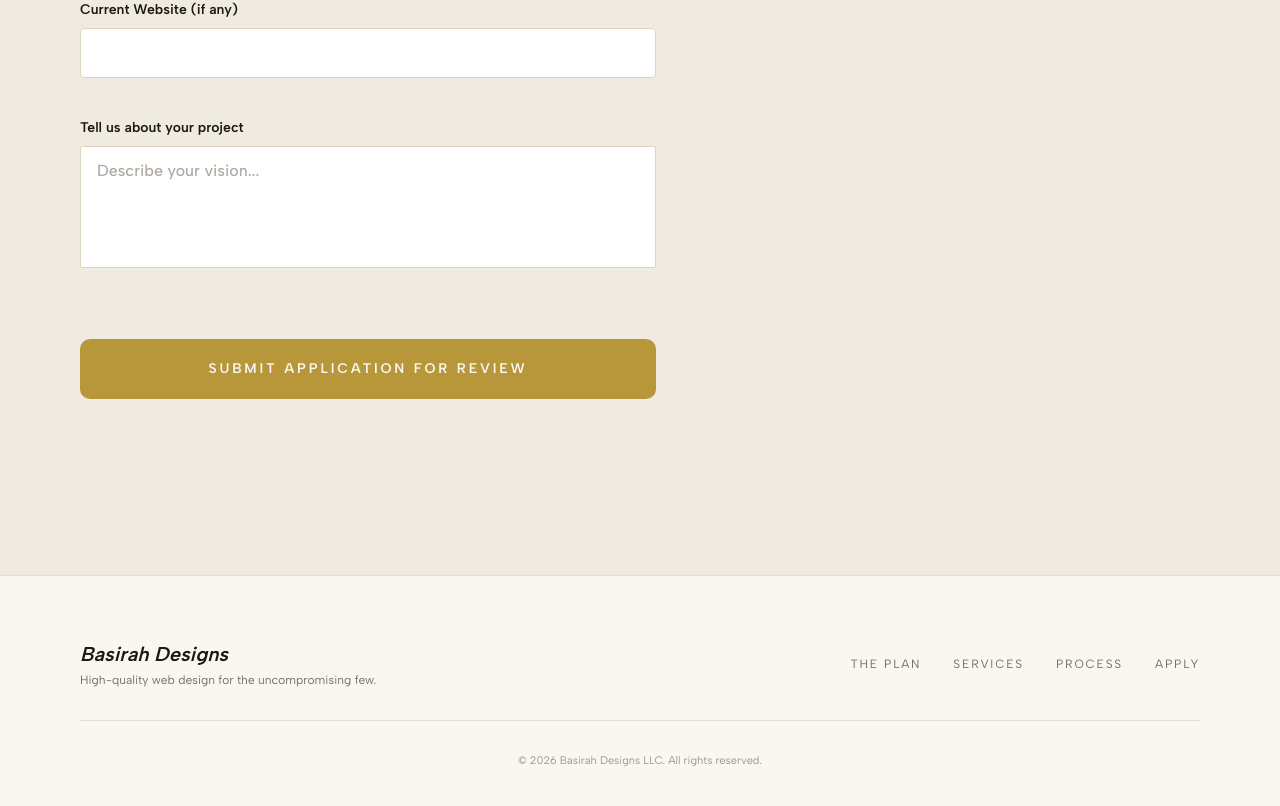
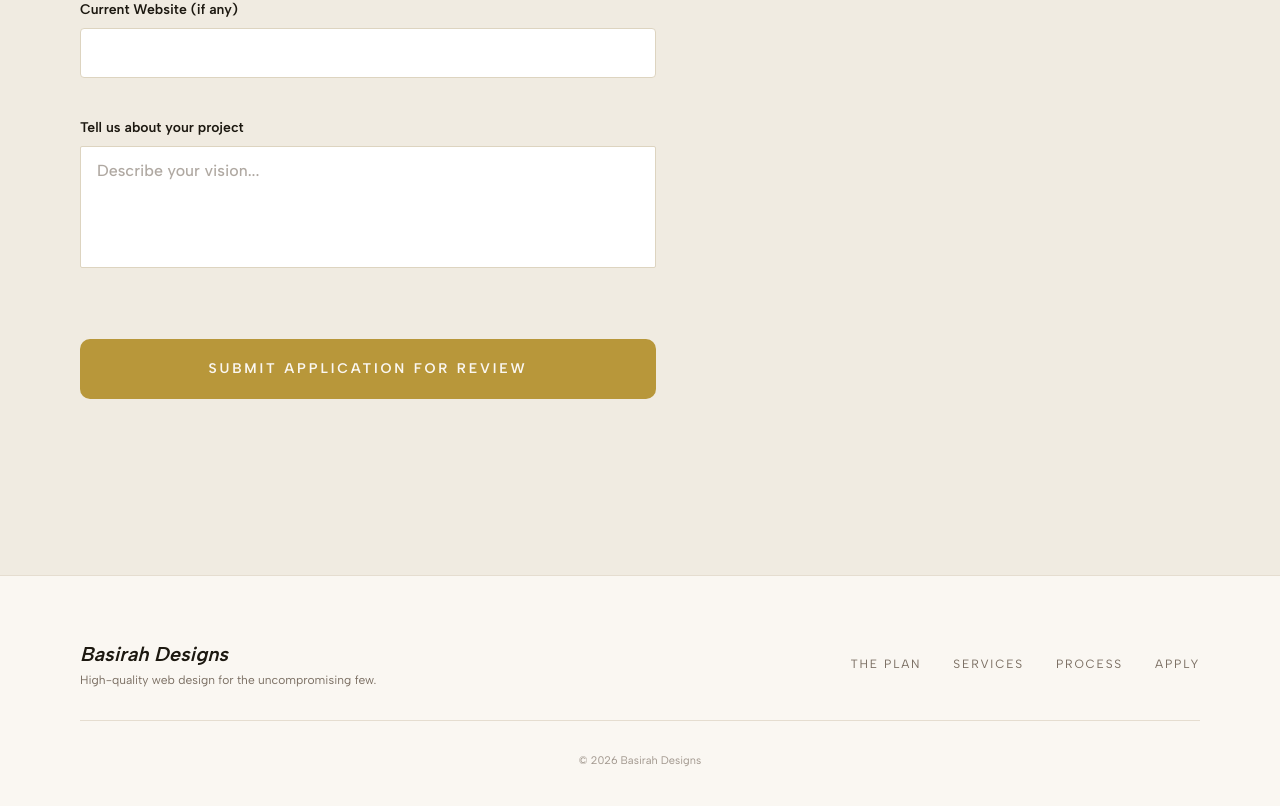
Before and after one commit to abdulemoh/basirah-designs-replit, a React (Vite) app: page / in a window 1280 px wide. Shown: the part 5342-6148 px from the top of the page. Built offline with nearby package versions, Linux system fonts and the light colour scheme; no server answers.

Commit message:
File changes

```diff
--- a/src/components/landing/Footer.jsx
+++ b/src/components/landing/Footer.jsx
@@ -40,7 +40,7 @@ export default function Footer() {
 
         <div className="flex items-center justify-center">
           <p className="text-[#7A6E62]/70 text-[11px] font-body">
-            © {new Date().getFullYear()} Basirah Designs LLC. All rights reserved.
+            © {new Date().getFullYear()} Basirah Designs
           </p>
         </div>
       </div>
```
